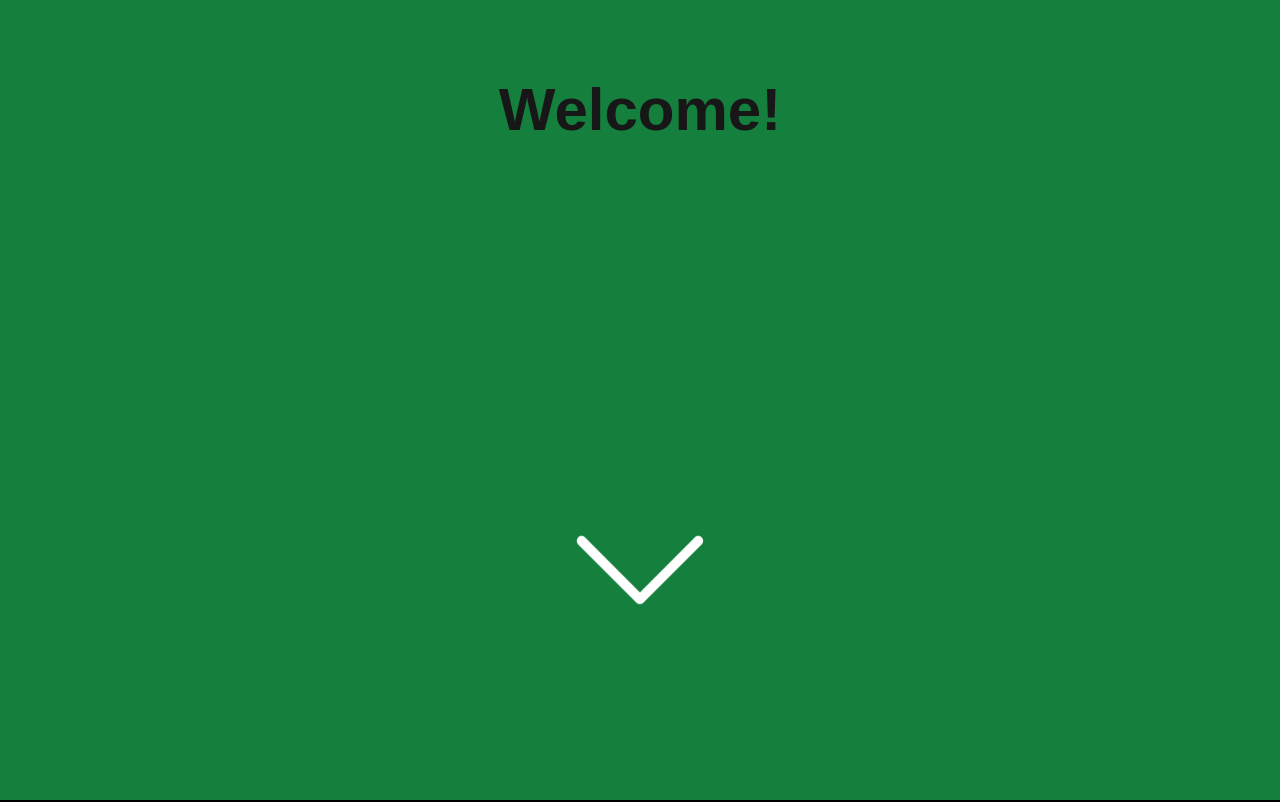
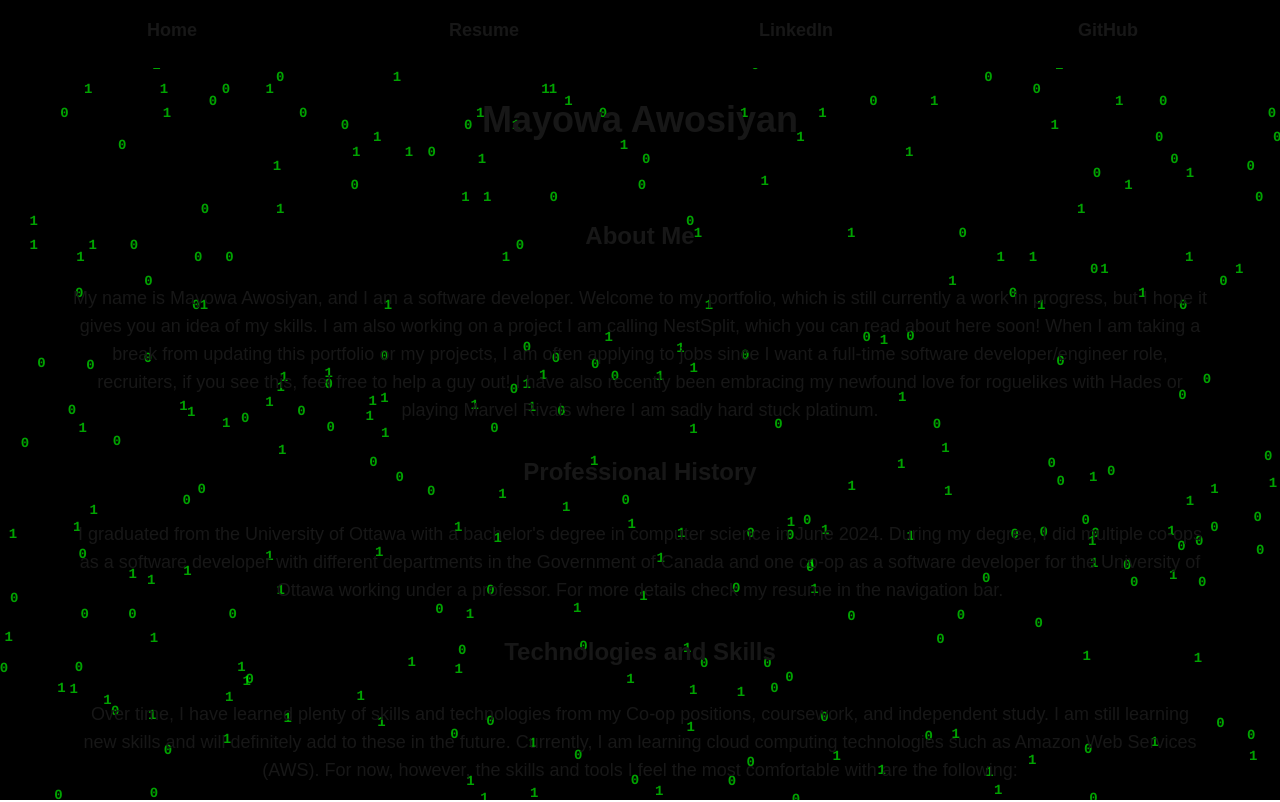
Before and after one commit to Mayowa-Awosiyan01/Mayowa-Awosiyan, a Next.js app: page / in a window 1280 px wide. Shown: the top 802 px of the page. Built offline with nearby package versions, Linux system fonts and the light colour scheme; no server answers.

Commit message:
Removed Welcome Section

```diff
--- a/app/components/welcomeSection.tsx
+++ /dev/null
@@ -1,24 +0,0 @@
-"use client";
-import WhiteArrow from "../assets/WhiteArrow.svg";
-
-export default function WelcomeSection() {
-  const goToNext = function () {
-    const header = document.getElementById("name");
-    if (header) {
-      header.scrollIntoView();
-    } else {
-      console.log("error element not found");
-    }
-  };
-  return (
-    <div className=" h-screen w-screen flex flex-col justify-between content-center place-content-center text-center bg-green-700 z-10">
-      <h1 className="content-center text-6xl font-bold pt-20">Welcome!</h1>
-      <div className="text-sm pb-28">
-        <br></br>
-        <button onClick={goToNext} className="animate-bounce pt-20">
-          <WhiteArrow />
-        </button>
-      </div>
-    </div>
-  );
-}
--- a/app/layout.tsx
+++ b/app/layout.tsx
@@ -3,7 +3,6 @@ import { Analytics } from "@vercel/analytics/react";
 import localFont from "next/font/local";
 import "./globals.css";
 import NavBar from "./components/navbar";
-import WelcomeSection from "./components/welcomeSection";
 
 const geistSans = localFont({
   src: "./fonts/GeistVF.woff",
@@ -31,7 +30,6 @@ export default function RootLayout({
       <body
         className={`${geistSans.variable} ${geistMono.variable} antialiased`}
       >
-        <WelcomeSection />
         <NavBar />
         {children}
         <Analytics />
```
